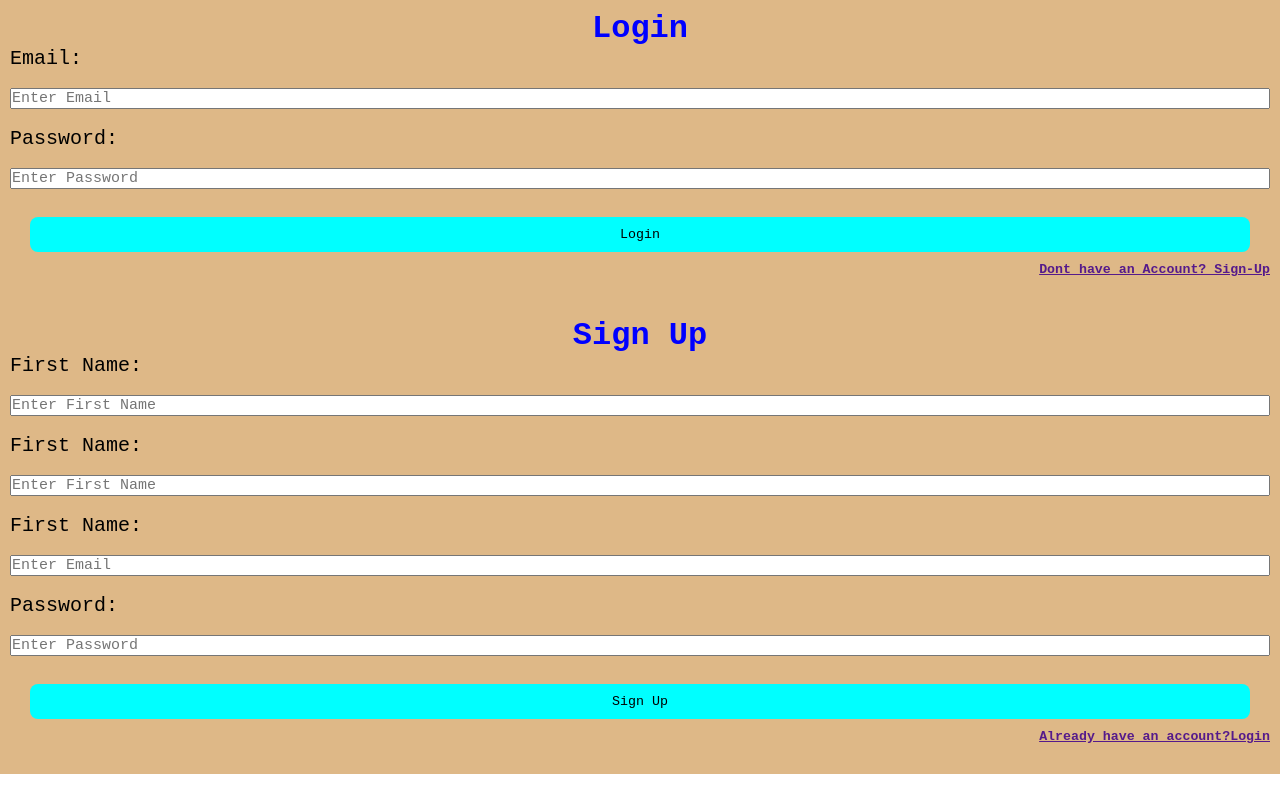
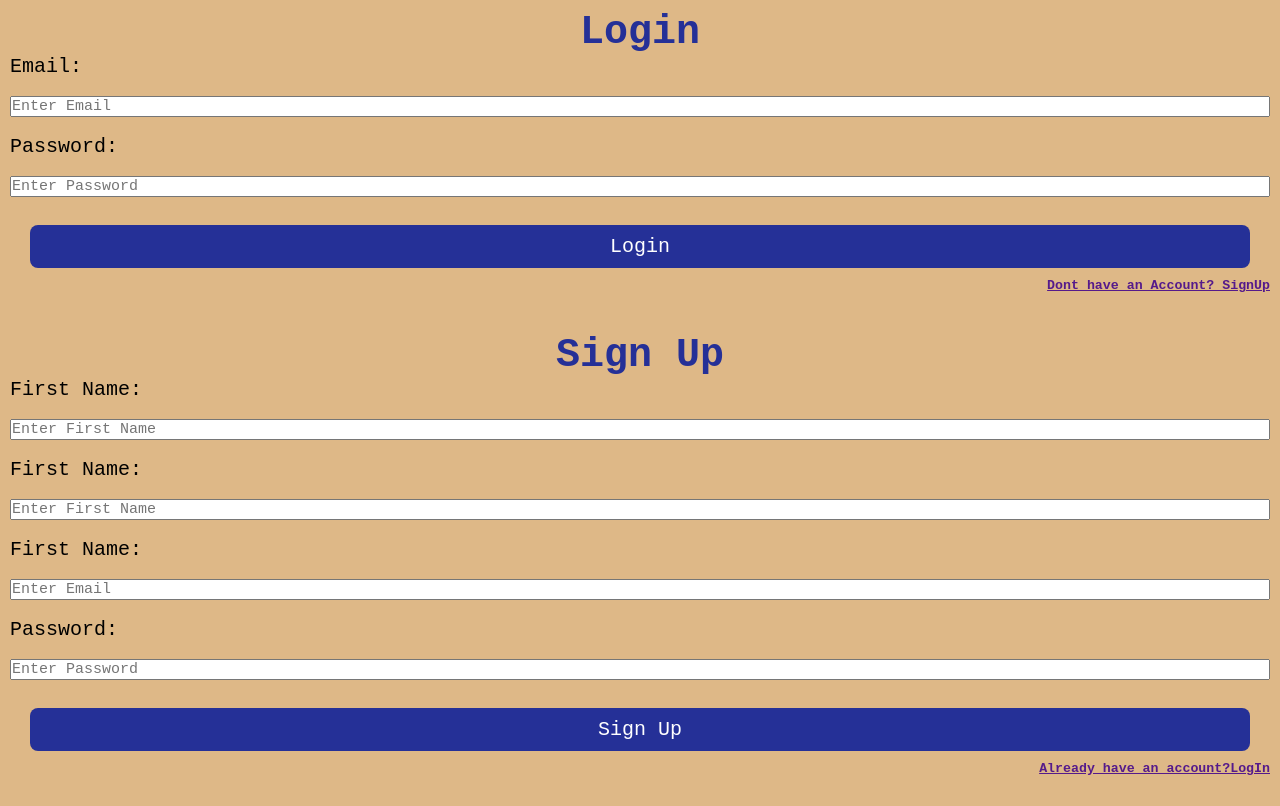
Before and after one commit to Maaz87/Lab-Assignment, a plain HTML site: page index.html in a window 1280 px wide. Drawn offline with Linux system fonts and the light colour scheme.

Commit message:
Improved css code

```diff
--- a/index.html
+++ b/index.html
@@ -13,7 +13,8 @@
         }
         h1{
             text-align: center;
-            color: blue;
+            color: rgb(37, 48, 151);
+            font-size: 40px;
         }
         #login, #sign-up{
             display: flex;
@@ -23,9 +24,11 @@
         }
 
         button{
+            font-size: 20px;
+            color: white;
             padding: 10px 20px;
             margin: 10px 20px;
-            background-color: aqua;
+            background-color: rgb(37, 48, 151);
             border: none;
             border-radius: 8px;
         }
@@ -52,7 +55,7 @@
        <input type="password" name="lpassword" id="Password" placeholder="Enter Password" required> <br>
         <button type="submit">Login</button>
         <h5 class="signup">
-            <a href="">Dont have an Account? Sign-Up</a>
+            <a href="">Dont have an Account? SignUp</a>
         </h5>
     </form>
 
@@ -73,7 +76,7 @@
 
         <button type="submit">Sign Up</button>
         <h5 class="click">
-            <a href="">Already have an account?Login</a>
+            <a href="">Already have an account?LogIn</a>
         </h5>
     </form>
 
```
